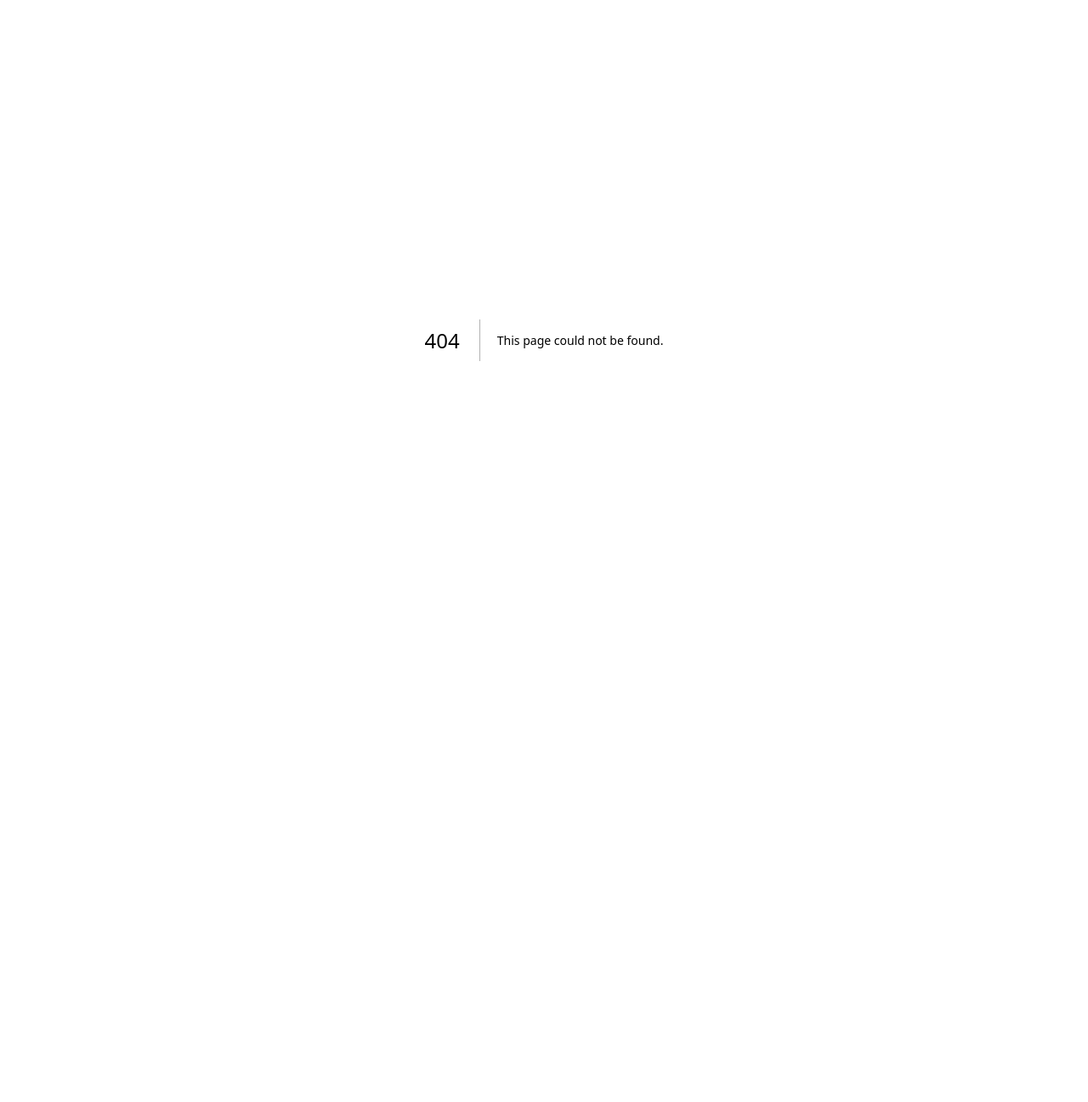
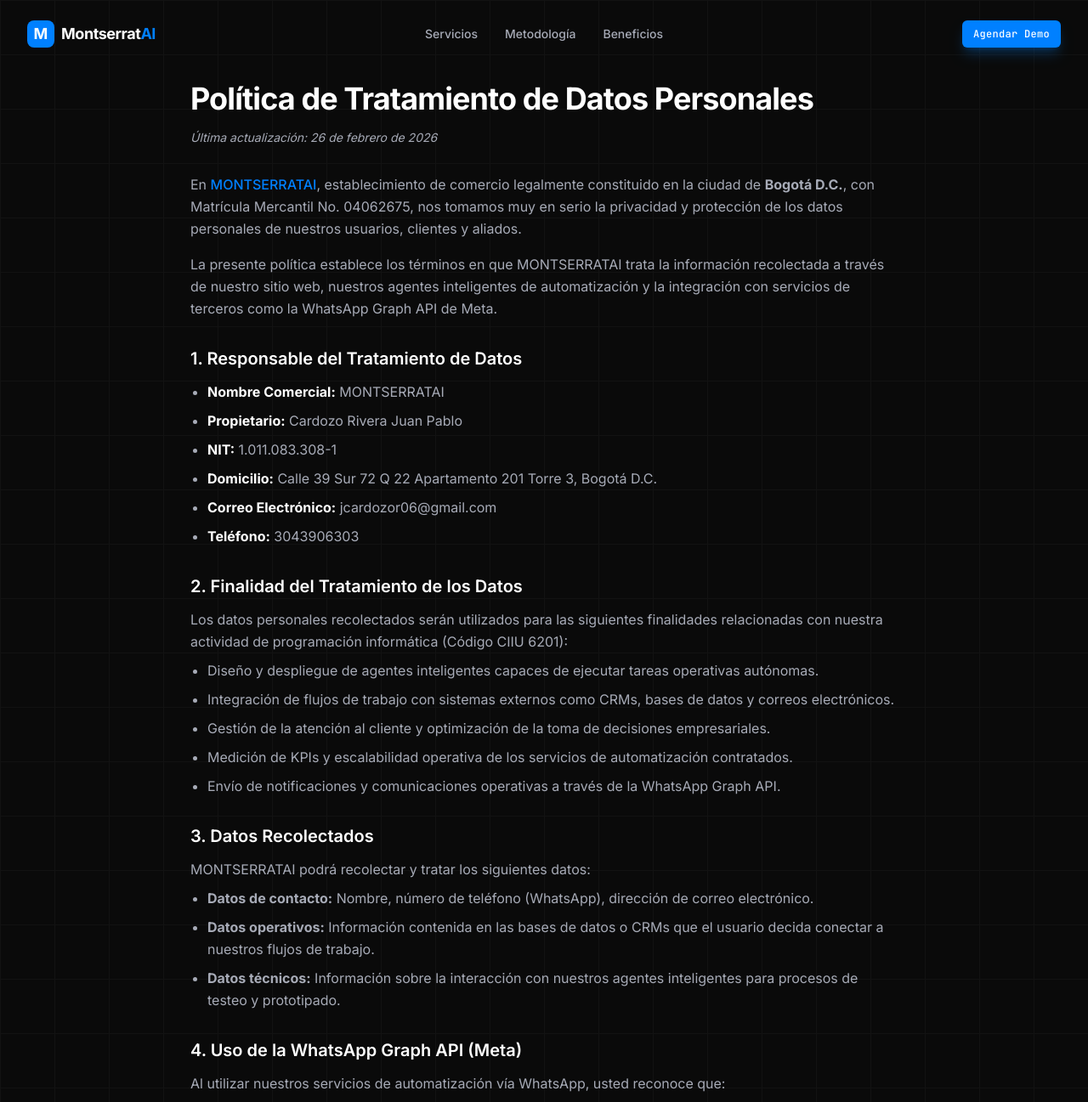
Before and after one commit to juanpabloow/rizz_robot, a Next.js app: page /privacidad in a window 1280 px wide. Before the commit this address had no page. Shown: the top 1297 px of the page at 85% size. Before the commit the page ends 800 px from the top, so only its background shows below. Built offline with nearby package versions, Linux system fonts and the light colour scheme.

Commit message:
Add privacy policy

```diff
--- /dev/null
+++ b/app/privacidad/page.tsx
@@ -0,0 +1,111 @@
+import { Navbar } from "@/components/layout/Navbar";
+import { Footer } from "@/components/layout/Footer";
+
+export default function PrivacidadInfo() {
+    return (
+        <div className="flex flex-col min-h-screen bg-brand-black text-brand-gray-400">
+            <Navbar />
+            <main className="grow pt-24 pb-16 relative">
+                {/* Subtle background tech lines to reinforce engineering aesthetic across page */}
+                <div className="absolute inset-0 pointer-events-none opacity-[0.03] z-0"
+                    style={{
+                        backgroundImage: `linear-gradient(to right, #ffffff 1px, transparent 1px), linear-gradient(to bottom, #ffffff 1px, transparent 1px)`,
+                        backgroundSize: `4rem 4rem`
+                    }}
+                />
+                <div className="relative z-10 max-w-4xl mx-auto px-4 sm:px-6 lg:px-8">
+                    <h1 className="text-3xl md:text-4xl font-bold text-white mb-4 tracking-tight">Política de Tratamiento de Datos Personales</h1>
+                    <p className="text-sm mb-8 italic">Última actualización: 26 de febrero de 2026</p>
+
+                    <div className="space-y-8 text-base/relaxed">
+                        <section>
+                            <p>
+                                En <strong className="text-brand-blue-primary font-medium">MONTSERRATAI</strong>, establecimiento de comercio legalmente constituido en la ciudad de <strong>Bogotá D.C.</strong>, con Matrícula Mercantil No. 04062675, nos tomamos muy en serio la privacidad y protección de los datos personales de nuestros usuarios, clientes y aliados.
+                            </p>
+                            <p className="mt-4">
+                                La presente política establece los términos en que MONTSERRATAI trata la información recolectada a través de nuestro sitio web, nuestros agentes inteligentes de automatización y la integración con servicios de terceros como la WhatsApp Graph API de Meta.
+                            </p>
+                        </section>
+
+                        <section>
+                            <h2 className="text-xl font-semibold text-white mb-3">1. Responsable del Tratamiento de Datos</h2>
+                            <ul className="list-disc pl-5 space-y-2">
+                                <li><strong className="text-white">Nombre Comercial:</strong> MONTSERRATAI</li>
+                                <li><strong className="text-white">Propietario:</strong> Cardozo Rivera Juan Pablo</li>
+                                <li><strong className="text-white">NIT:</strong> 1.011.083.308-1</li>
+                                <li><strong className="text-white">Domicilio:</strong> Calle 39 Sur 72 Q 22 Apartamento 201 Torre 3, Bogotá D.C.</li>
+                                <li><strong className="text-white">Correo Electrónico:</strong> jcardozor06@gmail.com</li>
+                                <li><strong className="text-white">Teléfono:</strong> 3043906303</li>
+                            </ul>
+                        </section>
+
+                        <section>
+                            <h2 className="text-xl font-semibold text-white mb-3">2. Finalidad del Tratamiento de los Datos</h2>
+                            <p className="mb-2">Los datos personales recolectados serán utilizados para las siguientes finalidades relacionadas con nuestra actividad de programación informática (Código CIIU 6201):</p>
+                            <ul className="list-disc pl-5 space-y-2">
+                                <li>Diseño y despliegue de agentes inteligentes capaces de ejecutar tareas operativas autónomas.</li>
+                                <li>Integración de flujos de trabajo con sistemas externos como CRMs, bases de datos y correos electrónicos.</li>
+                                <li>Gestión de la atención al cliente y optimización de la toma de decisiones empresariales.</li>
+                                <li>Medición de KPIs y escalabilidad operativa de los servicios de automatización contratados.</li>
+                                <li>Envío de notificaciones y comunicaciones operativas a través de la WhatsApp Graph API.</li>
+                            </ul>
+                        </section>
+
+                        <section>
+                            <h2 className="text-xl font-semibold text-white mb-3">3. Datos Recolectados</h2>
+                            <p className="mb-2">MONTSERRATAI podrá recolectar y tratar los siguientes datos:</p>
+                            <ul className="list-disc pl-5 space-y-2">
+                                <li><strong>Datos de contacto:</strong> Nombre, número de teléfono (WhatsApp), dirección de correo electrónico.</li>
+                                <li><strong>Datos operativos:</strong> Información contenida en las bases de datos o CRMs que el usuario decida conectar a nuestros flujos de trabajo.</li>
+                                <li><strong>Datos técnicos:</strong> Información sobre la interacción con nuestros agentes inteligentes para procesos de testeo y prototipado.</li>
+                            </ul>
+                        </section>
+
+                        <section>
+                            <h2 className="text-xl font-semibold text-white mb-3">4. Uso de la WhatsApp Graph API (Meta)</h2>
+                            <p className="mb-2">Al utilizar nuestros servicios de automatización vía WhatsApp, usted reconoce que:</p>
+                            <ul className="list-disc pl-5 space-y-2">
+                                <li>Los mensajes enviados y recibidos son procesados a través de la infraestructura de Meta Platforms, Inc.</li>
+                                <li>MONTSERRATAI utiliza estos datos únicamente para ejecutar las tareas automáticas y servicios de atención al cliente solicitados, garantizando que no se compartirán con terceros ajenos a la operación técnica sin consentimiento previo.</li>
+                            </ul>
+                        </section>
+
+                        <section>
+                            <h2 className="text-xl font-semibold text-white mb-3">5. Derechos de los Titulares (Derechos ARCO)</h2>
+                            <p className="mb-2">De acuerdo con la legislación colombiana, los titulares de los datos tienen derecho a:</p>
+                            <ul className="list-disc pl-5 space-y-2">
+                                <li>Acceder y conocer los datos personales que están siendo tratados.</li>
+                                <li>Rectificar o actualizar información parcial, inexacta o incompleta.</li>
+                                <li>Cancelar o suprimir sus datos cuando no se respeten los principios, derechos y garantías constitucionales y legales.</li>
+                                <li>Oponerse al tratamiento de sus datos para fines específicos.</li>
+                            </ul>
+                            <p className="mt-4">Para ejercer estos derechos, puede enviar una solicitud formal al correo: <a href="mailto:jcardozor06@gmail.com" className="text-brand-blue-primary hover:text-white transition-colors">jcardozor06@gmail.com</a>.</p>
+                        </section>
+
+                        <section>
+                            <h2 className="text-xl font-semibold text-white mb-3">6. Seguridad de la Información</h2>
+                            <p>
+                                Implementamos medidas técnicas de seguridad de alto nivel para proteger sus datos contra el acceso no autorizado, pérdida o alteración. Nuestra infraestructura se enfoca en la extracción precisa de información y el procesamiento seguro de datos reales para garantizar la integridad de su operación empresarial.
+                            </p>
+                        </section>
+
+                        <section>
+                            <h2 className="text-xl font-semibold text-white mb-3">7. Transferencia Internacional de Datos</h2>
+                            <p>
+                                Para la prestación de nuestros servicios de IA y automatización, los datos pueden ser tratados en servidores de terceros (como servicios de nube o infraestructura de Meta) localizados fuera del territorio nacional, siempre garantizando estándares de protección adecuados.
+                            </p>
+                        </section>
+
+                        <section>
+                            <h2 className="text-xl font-semibold text-white mb-3">8. Vigencia</h2>
+                            <p>
+                                Esta política entra en vigor a partir de su publicación y se mantendrá vigente mientras MONTSERRATAI realice actividades de tratamiento de datos en el desarrollo de su objeto social.
+                            </p>
+                        </section>
+                    </div>
+                </div>
+            </main>
+            <Footer />
+        </div>
+    );
+}
--- a/components/layout/Footer.tsx
+++ b/components/layout/Footer.tsx
@@ -14,10 +14,11 @@ export const Footer = () => {
                         </span>
                     </div>
 
-                    <div className="flex items-center gap-8 text-sm text-brand-gray-400">
-                        <Link href="#services" className="hover:text-white transition-colors">Servicios</Link>
-                        <Link href="#benefits" className="hover:text-white transition-colors">Beneficios</Link>
-                        <Link href="#cta" className="hover:text-white transition-colors">Contacto</Link>
+                    <div className="flex flex-wrap items-center justify-center gap-x-8 gap-y-4 text-sm text-brand-gray-400">
+                        <Link href="/#services" className="hover:text-white transition-colors">Servicios</Link>
+                        <Link href="/#benefits" className="hover:text-white transition-colors">Beneficios</Link>
+                        <Link href="/#cta" className="hover:text-white transition-colors">Contacto</Link>
+                        <Link href="/privacidad" className="hover:text-white transition-colors">Política de Privacidad</Link>
                     </div>
 
                     <div className="flex flex-col items-center md:items-end gap-1 text-xs text-brand-gray-400 text-center md:text-right">
```
